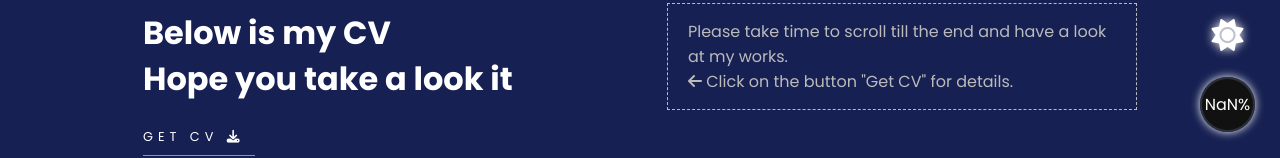
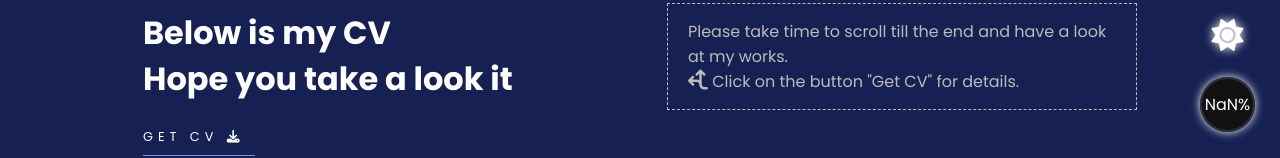
Before and after one commit to nguyennguyenthanh/Portfolio-NTNguyen2023, a React (Create React App) app: page / in a window 1280 px wide. Shown: the part 643-801 px from the top of the page. Built offline with nearby package versions, Linux system fonts and the light colour scheme.

Commit message:
Update-cv2

```diff
--- a/src/components/Summery/Summery.js
+++ b/src/components/Summery/Summery.js
@@ -17,7 +17,7 @@ const Summery = () => {
       <div className="summery-details" data-aos="fade-left">
         <p>
           Please take time to scroll till the end and have a look at my works. <br />
-          <i className='fa fa-arrow-left'/> Click on the button "Get CV" for details.
+          <i class="fa-solid fa-arrows-split-up-and-left" style={{fontSize:'20px'}}/> Click on the button "Get CV" for details.
         </p>
       </div>
     </section>
```
Also changed, not shown: 1 other file (tests, documents, lock files or other folders).
